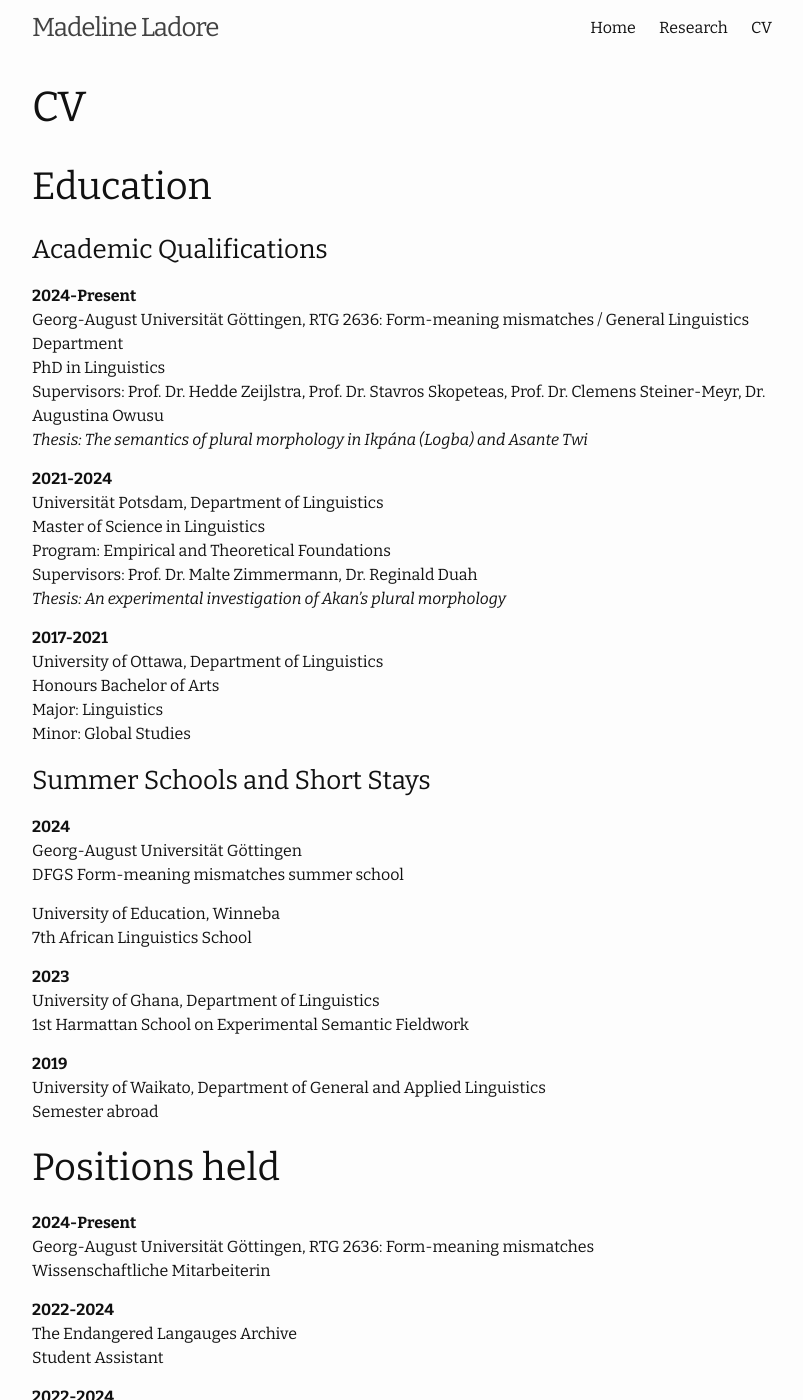
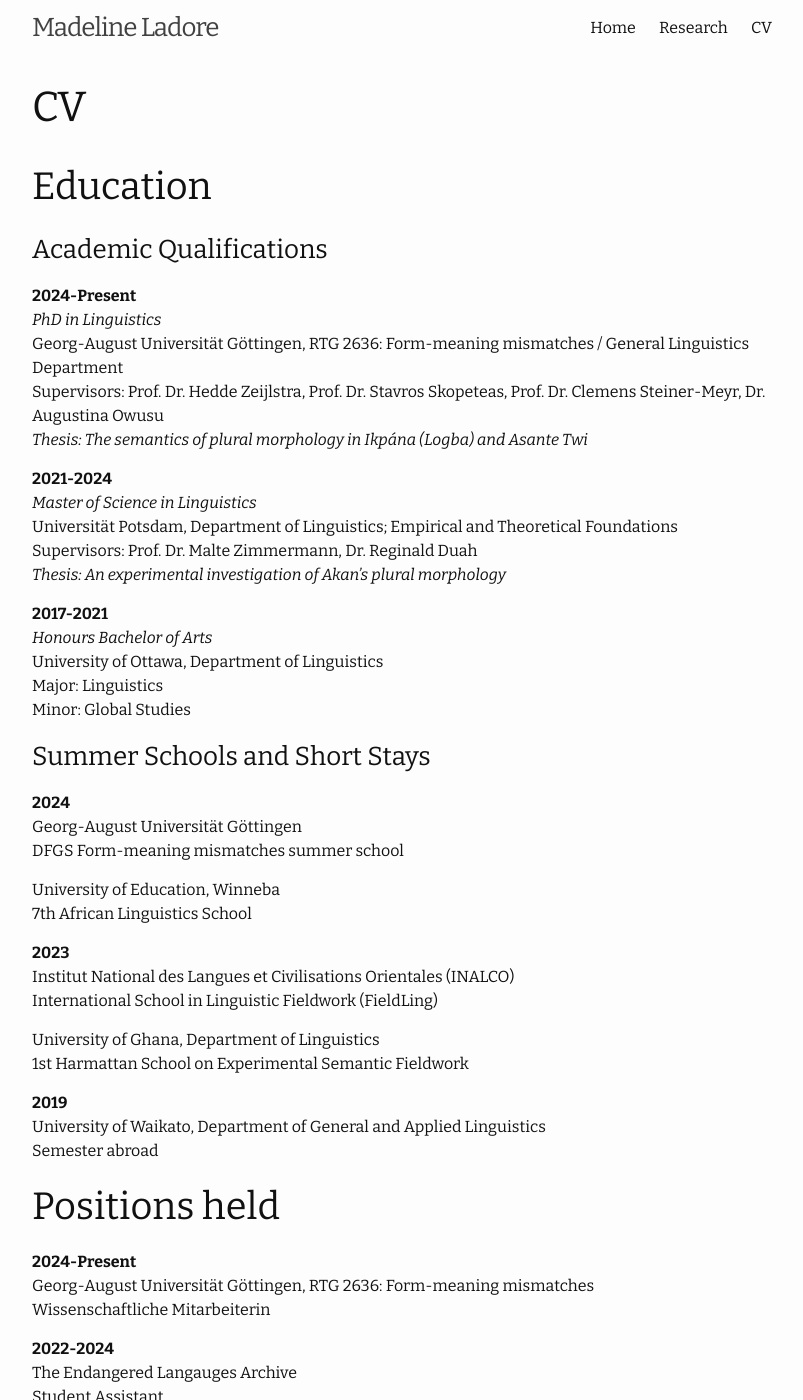
Before and after one commit to madelineladore/madelineladore.github.io, a Jekyll site: the page built from cv.md, in a window 1280 px wide and 1400 px high. Shown: the whole window, without its empty margins (238-1041 px from the left). Built offline with Jekyll 4.4.1, drawn with Linux system fonts in a browser that asks for light colours; some of the changed lines change nothing that is shown.

Commit message:
Update cv.md

```diff
--- a/cv.md
+++ b/cv.md
@@ -8,21 +8,20 @@ permalink: /cv/
 ### Academic Qualifications
 
 **2024-Present**
+_PhD in Linguistics_
 Georg-August Universität Göttingen, RTG 2636: Form-meaning mismatches / General Linguistics Department
-PhD in Linguistics
 Supervisors: Prof. Dr. Hedde Zeijlstra, Prof. Dr. Stavros Skopeteas, Prof. Dr. Clemens Steiner-Meyr, Dr. Augustina Owusu
 _Thesis: The semantics of plural morphology in Ikpána (Logba) and Asante Twi_
 
 **2021-2024**
-Universität Potsdam, Department of Linguistics
-Master of Science in Linguistics
-Program: Empirical and Theoretical Foundations
+_Master of Science in Linguistics_
+Universität Potsdam, Department of Linguistics; Empirical and Theoretical Foundations
 Supervisors: Prof. Dr. Malte Zimmermann, Dr. Reginald Duah
 _Thesis: An experimental investigation of Akan’s plural morphology_
 
 **2017-2021**
+_Honours Bachelor of Arts_
 University of Ottawa, Department of Linguistics
-Honours Bachelor of Arts
 Major: Linguistics
 Minor: Global Studies
 
@@ -35,6 +34,10 @@ University of Education, Winneba
 			7th African Linguistics School
 
 **2023**
+Institut National des Langues et Civilisations Orientales (INALCO)
+	International School in Linguistic Fieldwork (FieldLing)
+
+
 University of Ghana, Department of Linguistics
 			1st Harmattan School on Experimental Semantic Fieldwork
 
```
